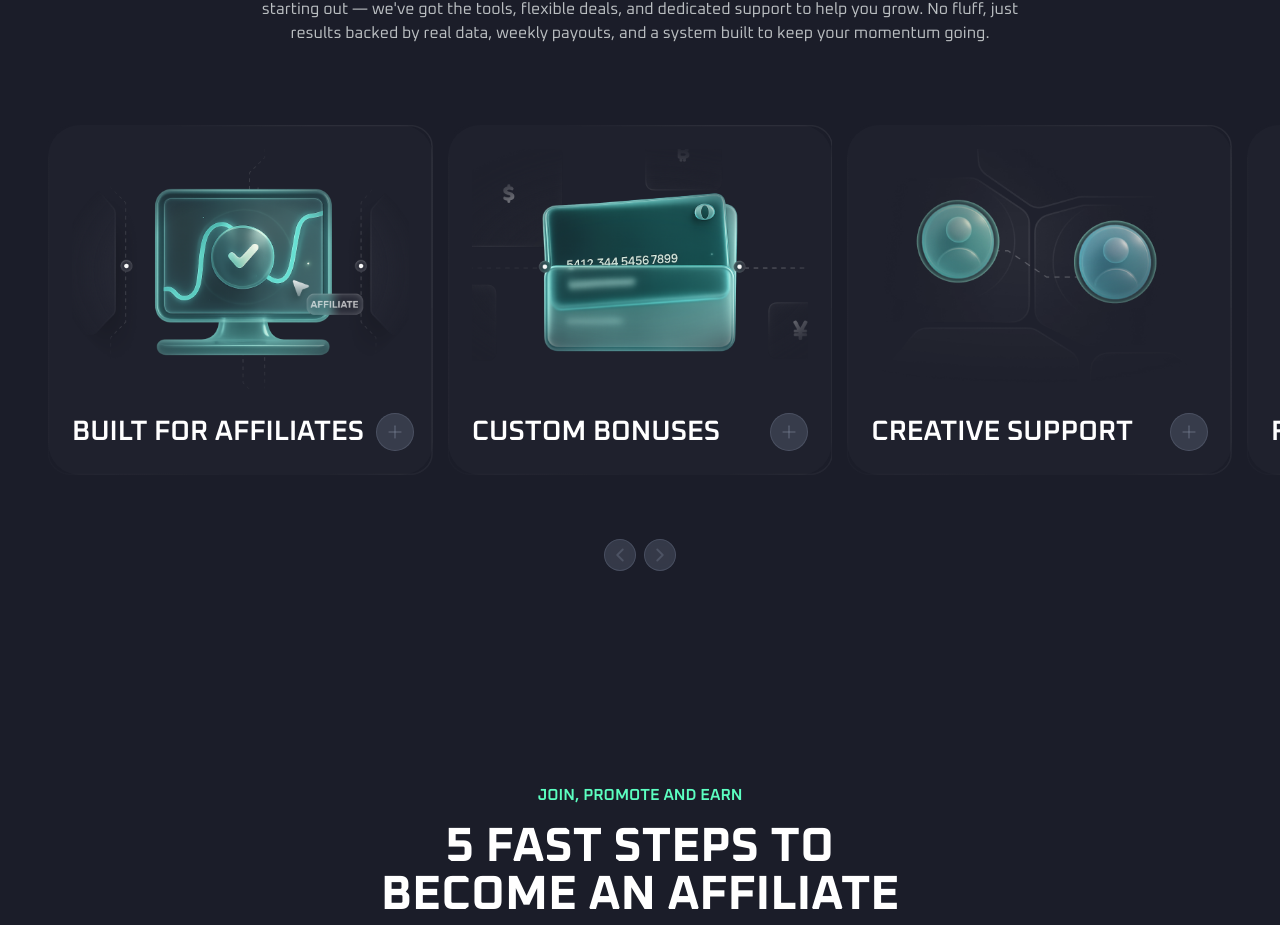
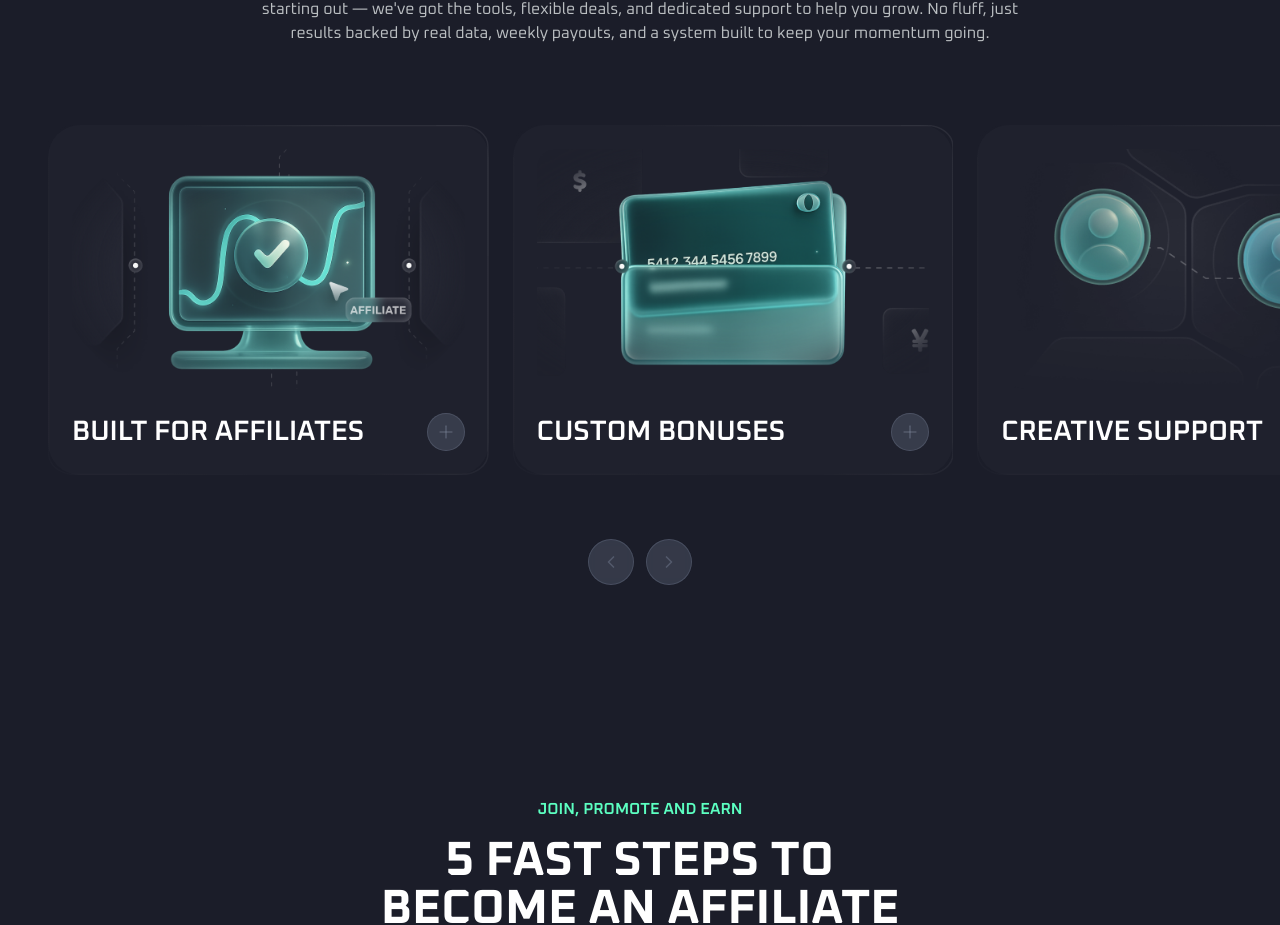
Before and after one commit to PouyaBirvand/thrill-landing, a Next.js app: page / in a window 1280 px wide. Shown: the part 1139-2064 px from the top of the page. Built offline with nearby package versions, Linux system fonts and the light colour scheme.

Commit message:
feature v5

```diff
--- a/src/components/sections/features/FeatureCard.tsx
+++ b/src/components/sections/features/FeatureCard.tsx
@@ -8,6 +8,7 @@ interface FeatureCardProps {
   title: string
   description: string
   image: string
+  more_detail?: string
   stats: {
     primary: {
       value: string
@@ -20,7 +21,7 @@ interface FeatureCardProps {
   }
 }
 
-export default function FeatureCard({ title, description, image, stats }: FeatureCardProps) {
+export default function FeatureCard({ title, description, image, stats , more_detail }: FeatureCardProps) {
   const [isExpanded, setIsExpanded] = useState(false)
 
   const toggleExpanded = () => {
@@ -30,7 +31,7 @@ export default function FeatureCard({ title, description, image, stats }: Featur
   return (
     <div className={`relative w-full max-w-[490px] transition-all duration-500 ease-out ${
       isExpanded
-        ? "h-[600px] sm:h-[650px] md:h-[720px] lg:h-[760px] xl:h-[800px]"
+        ? "h-[600px] sm:h-[650px] md:h-[720px] lg:h-[780px] xl:h-[800px]"
         : ""
     }`}>
       {/* Border SVG - Preserved exactly as original */}
@@ -150,7 +151,7 @@ export default function FeatureCard({ title, description, image, stats }: Featur
 
           {/* Header Section - Title + Button */}
           <div className="flex items-center justify-between mt-3 xs:mt-4 sm:mt-5 md:mt-6 flex-shrink-0">
-            <h2 className="text-neutral-white text-nowrap font-semibold uppercase leading-[1.15] flex-1 pr-3 xs:pr-4 text-sm xs:text-base sm:text-lg md:text-xl lg:text-2xl xl:text-[28px]">
+            <h2 className="text-neutral-white text-nowrap font-semibold uppercase leading-[1.15] flex-1 pr-3 xs:pr-4 text-lg  sm:text-lg md:text-xl lg:text-2xl xl:text-[28px]">
               {title}
             </h2>
             <button
@@ -178,6 +179,9 @@ export default function FeatureCard({ title, description, image, stats }: Featur
               <div className="flex-1 mb-4 xs:mb-5 sm:mb-6 md:mb-8">
                 <p className="text-neutral-lightGray text-xs xs:text-sm sm:text-base md:text-lg leading-relaxed">
                   {description}
+                </p>
+                <p className="text-neutral-lightGray text-xs xs:text-sm sm:text-base md:text-lg mt-3">
+                  {more_detail}
                 </p>
               </div>
 
--- a/src/components/sections/features/FeatureSlider.tsx
+++ b/src/components/sections/features/FeatureSlider.tsx
@@ -2,13 +2,13 @@
 import { useRef } from "react"
 import { ChevronLeft, ChevronRight } from "lucide-react"
 import { motion, useInView } from "framer-motion"
-import FeatureCard from "./FeatureCard"
-import { Swiper, SwiperSlide } from "swiper/react"
 import { Navigation, Autoplay } from "swiper/modules"
 import type { Swiper as SwiperType } from "swiper"
 import "swiper/css"
 import "swiper/css/navigation"
 import { features } from "@/constants/data/features"
+import { Swiper, SwiperSlide } from "swiper/react"
+import FeatureCard from "./FeatureCard"
 
 export default function FeatureSlider() {
   const swiperRef = useRef<SwiperType>(null)
@@ -26,31 +26,67 @@ export default function FeatureSlider() {
       <div className="!overflow-visible">
         <Swiper
           modules={[Navigation, Autoplay]}
-          spaceBetween={10}
-          slidesPerView={1.2}
+          spaceBetween={8}
+          slidesPerView={1.05}
+          centeredSlides={false}
           onSwiper={(swiper) => {
             swiperRef.current = swiper
           }}
           breakpoints={{
+            // موبایل کوچک (320px+)
+            320: {
+              slidesPerView: 1.1,
+              spaceBetween: 10,
+            },
+            // موبایل متوسط (375px+)
+            375: {
+              slidesPerView: 1.15,
+              spaceBetween: 12,
+            },
+            // موبایل بزرگ (425px+)
+            425: {
+              slidesPerView: 1.2,
+              spaceBetween: 14,
+            },
+            // موبایل افقی / تبلت کوچک (480px+)
             480: {
               slidesPerView: 1.3,
-              spaceBetween: 12,
+              spaceBetween: 16,
             },
+            // تبلت عمودی (640px+)
             640: {
               slidesPerView: 1.5,
+              spaceBetween: 18,
+            },
+            // تبلت افقی (768px+)
+            768: {
+              slidesPerView: 1.69,
               spaceBetween: 15,
             },
-            768: {
-              slidesPerView: 1.8,
-              spaceBetween: 15,
+            // دسکتاپ کوچک (1024px+)
+            1024: {
+              slidesPerView: 2.1,
+              spaceBetween: 22,
             },
-            1024: {
-              slidesPerView: 2.5,
-              spaceBetween: 15,
+            // دسکتاپ متوسط (1280px+)
+            1280: {
+              slidesPerView: 2.6,
+              spaceBetween: 24,
             },
-            1280: {
-              slidesPerView: 3,
-              spaceBetween: 15,
+            // دسکتاپ بزرگ (1440px+)
+            1440: {
+              slidesPerView: 2.7,
+              spaceBetween: 26,
+            },
+            // دسکتاپ خیلی بزرگ (1600px+)
+            1600: {
+              slidesPerView: 3.2,
+              spaceBetween: 28,
+            },
+            // نمایشگرهای فوق عریض (1920px+)
+            1920: {
+              slidesPerView: 3.2,
+              spaceBetween: 30,
             },
           }}
           className="!overflow-visible"
@@ -58,6 +94,12 @@ export default function FeatureSlider() {
           watchOverflow={true}
           grabCursor={true}
           allowTouchMove={true}
+          // تنظیمات اضافی برای تجربه بهتر
+          resistance={true}
+          resistanceRatio={0.85}
+          threshold={10}
+          longSwipesRatio={0.5}
+          longSwipesMs={300}
         >
           {features.map((feature, index) => (
             <SwiperSlide key={index} className="h-auto">
@@ -67,22 +109,28 @@ export default function FeatureSlider() {
         </Swiper>
       </div>
 
-      {/* Navigation buttons */}
-      <div className="flex justify-center items-center mt-16 space-x-2 mb-5">
+      {/* Navigation buttons - responsive sizing */}
+      <div className="flex justify-center items-center mt-12 sm:mt-14 md:mt-16 space-x-3 mb-5">
         <button
           onClick={() => swiperRef.current?.slidePrev()}
-          className="bg-[#858FA640] hover:bg-[#858FA680] p-1 rounded-full border border-[#858FA640] transition-all duration-200 hover:scale-105 backdrop-blur-sm"
+          className="bg-[#858FA640] hover:bg-[#858FA680] p-2 sm:p-2.5 md:p-3 rounded-full border border-[#858FA640] transition-all duration-200 hover:scale-105 backdrop-blur-sm group"
           aria-label="Previous feature"
         >
-          <ChevronLeft size={22} color="#858FA660" className="opacity-80" />
+          <ChevronLeft
+            size={18}
+            className="sm:w-5 sm:h-5 md:w-5 md:h-5 text-[#858FA660] group-hover:text-[#858FA680] transition-colors duration-200"
+          />
         </button>
 
         <button
           onClick={() => swiperRef.current?.slideNext()}
-          className="bg-[#858FA640] hover:bg-[#858FA680] p-1 rounded-full border border-[#858FA640] transition-all duration-200 hover:scale-105 backdrop-blur-sm"
+          className="bg-[#858FA640] hover:bg-[#858FA680] p-2 sm:p-2.5 md:p-3 rounded-full border border-[#858FA640] transition-all duration-200 hover:scale-105 backdrop-blur-sm group"
           aria-label="Next feature"
         >
-          <ChevronRight size={22} color="#858FA660" className="opacity-80" />
+          <ChevronRight
+            size={18}
+            className="sm:w-5 sm:h-5 md:w-5 md:h-5 text-[#858FA660] group-hover:text-[#858FA680] transition-colors duration-200"
+          />
         </button>
       </div>
     </motion.div>
--- a/src/constants/data/features.ts
+++ b/src/constants/data/features.ts
@@ -3,7 +3,8 @@ export const features = [
     title: "Built for affiliates",
     description:
       "We’ve run affiliate programs. We know what you need – real payouts, fast tracking, and support that actually helps. That’s why everything at Thrill is built to boost your earnings and cut the noise. From custom CPA deals to weekly payments and dedicated reports – we’ve got your back.",
-    more_detail: "At Thrill, you’re not just another signup - you’re a partner.",
+    more_detail:
+      "At Thrill, you’re not just another signup - you’re a partner.",
     image: "/feature/feature1.png",
     stats: {
       primary: {
```
